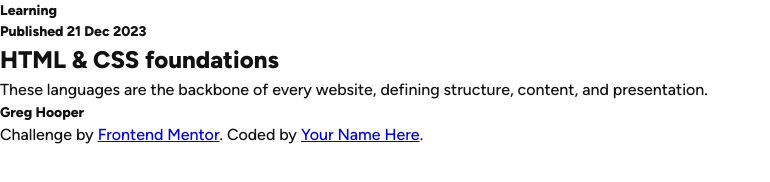
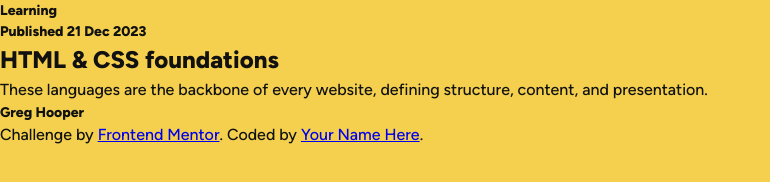
Before and after one commit to Networksentinel/Networksentinel-Frontend-Mentor-Challenge---Blog-preview-card, a website built with Vite: page index.html in a window 1280 px wide. Shown: the whole page, without its empty margins (0-770 px from the left). Built offline with nearby package versions, Linux system fonts and the light colour scheme.

Commit message:
style: added a background for body + added the card section

```diff
--- a/src/styles.css
+++ b/src/styles.css
@@ -36,6 +36,8 @@ body {
     min-height: 100vh;
 
     color: var(--Gray-950);
+
+    background-color: var(--yellow);
 }
 
 h2 {
@@ -49,3 +51,5 @@ h3 {
 .date {
     font:'Figtree-Medium', sans-serif;
 }
+
+/*-----------------------THE CARD-----------------------*/
```
